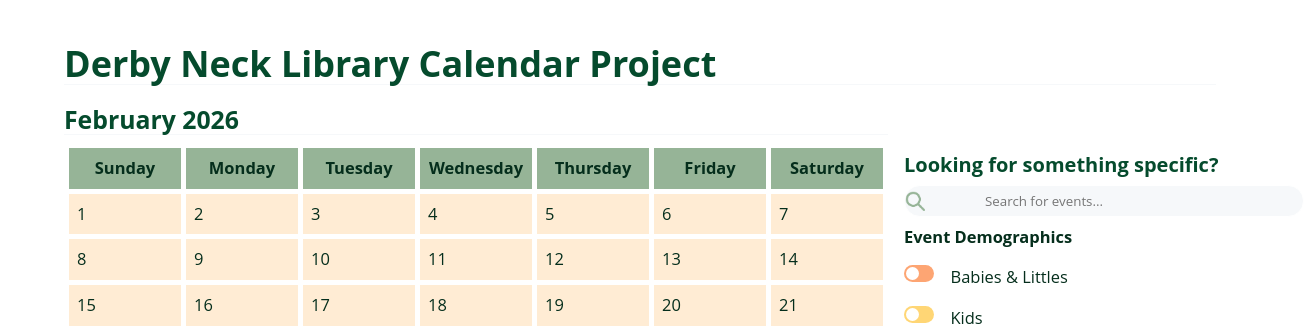
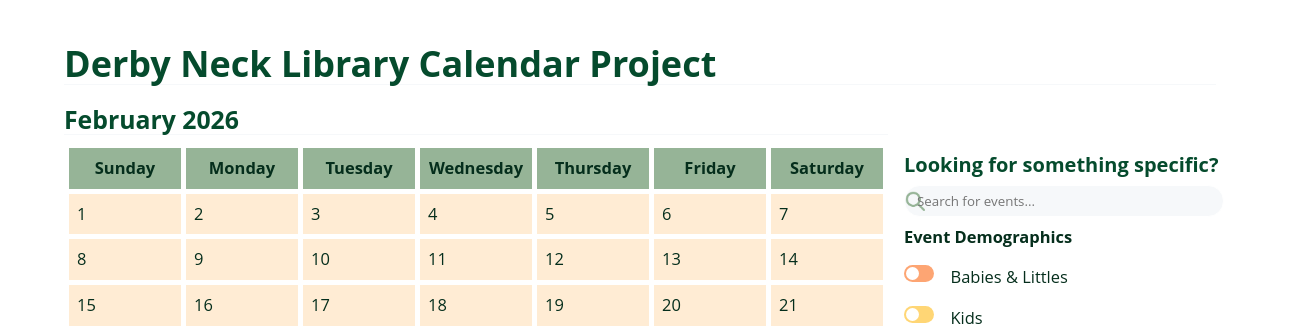
Before and after one commit to smaezie/prettier-searchable-google-cal, a website: page index.html in a window 1280 px wide. Shown: the top 328 px of the page, 1304 px wide, since content can reach past the window. Drawn offline with Linux system fonts and the light colour scheme; no server answers.

Commit message:
fiddle sizing and css

```diff
--- a/calstyle.css
+++ b/calstyle.css
@@ -446,7 +446,7 @@ margin-bottom:1rem
             flex:1 1 0;
         }
         .sidecol{
-            width: 25rem;
+            width: 20rem;
             margin-top:3rem;
             flex-shrink:0;
         }
@@ -461,10 +461,9 @@ margin-bottom:1rem
             background-image: url(css/searchIcon.png); /* Add a search icon to input */
             background-size: 20px 20px; /* Set the size of the search icon */
             /* background-position: 10px 3px; */
-            background-position-x: left;
+            background-position-x: left 10%;
             background-position-y: center;
-            background-repeat: no-repeat; /* Do not repeat the icon image */
-            padding-left: 5rem; /* Add padding to the left to make space for the search icon */
+            background-repeat: no-repeat;
             width: 100%;
             margin-top: 0.3rem;
             border-radius: 25px;
```
